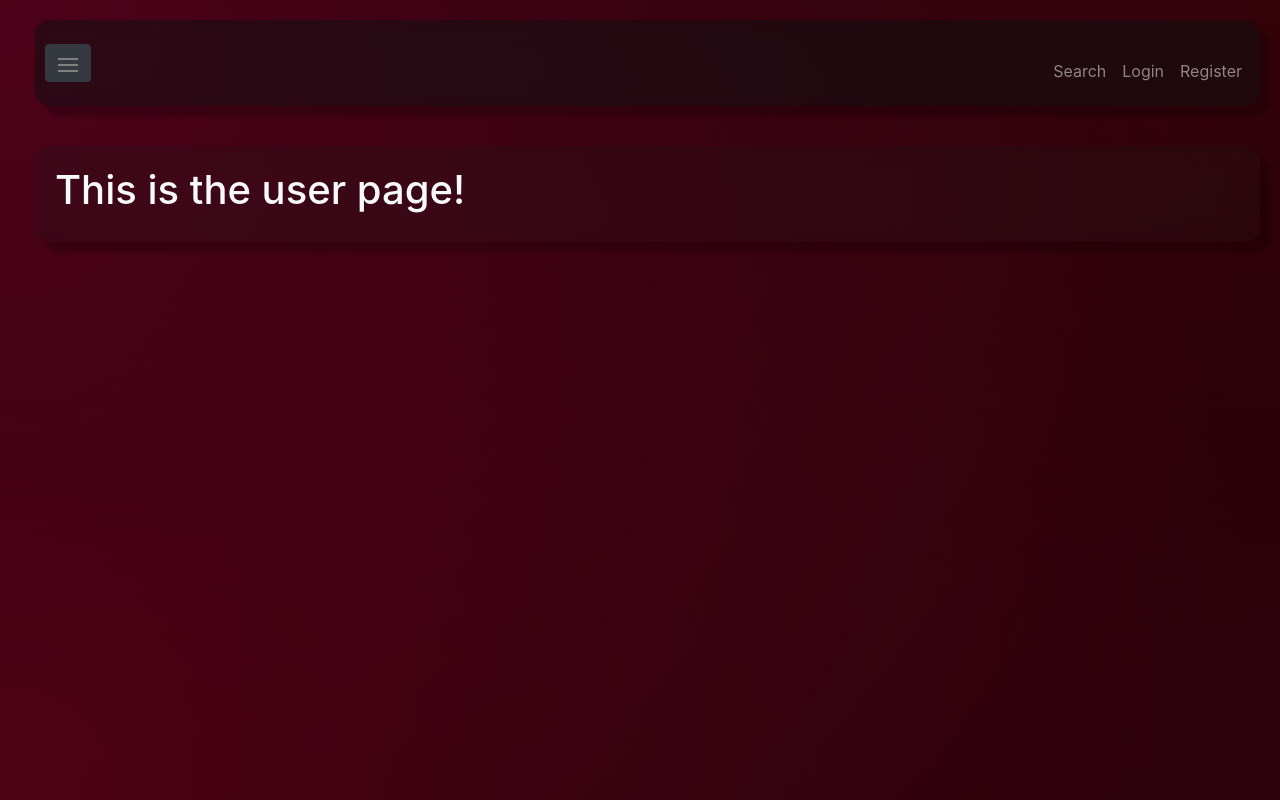
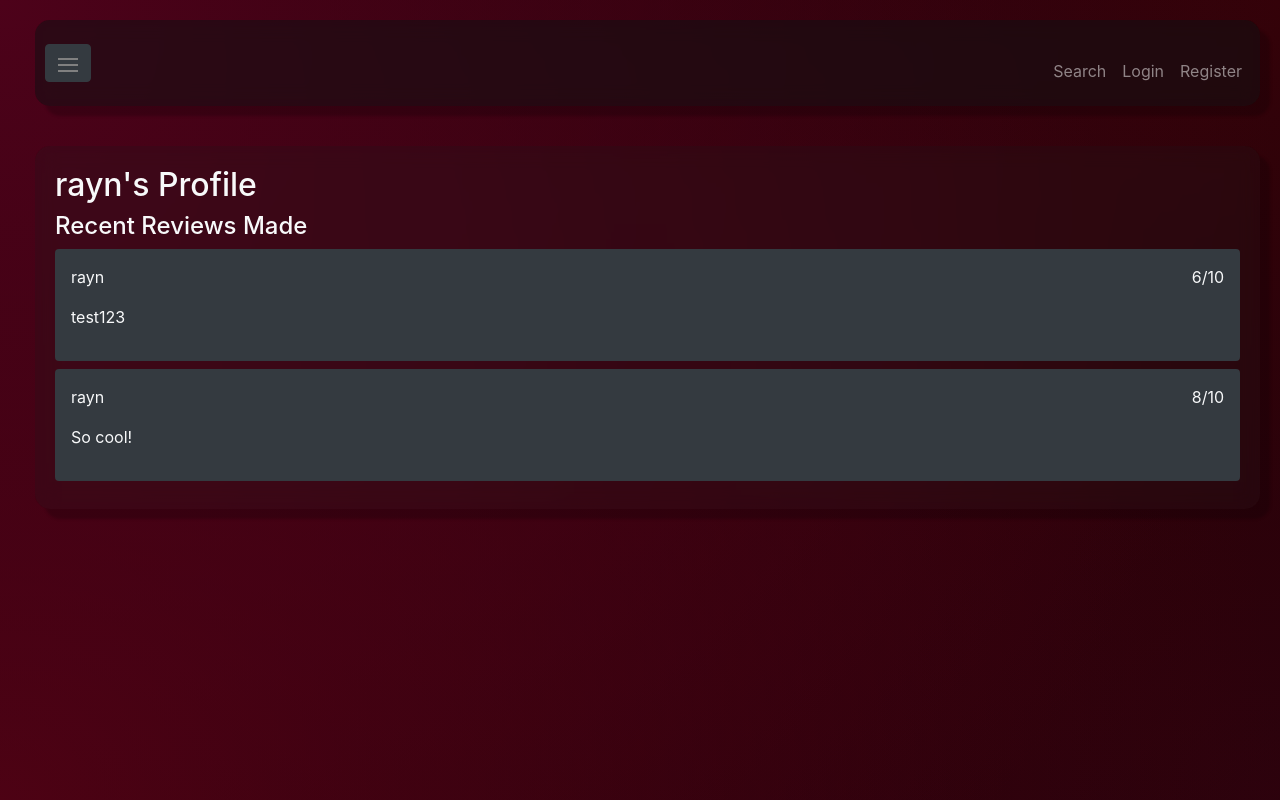
Before and after one commit to BDHoefs/CSCI313MusicReview, a Django app: page /user/2 in a window 1280 px wide. Run offline with Django 4.2, Linux system fonts and the light colour scheme; data comes from the database, SQL or seed files in the repository; both versions use the stored data as it was after the commit; some libraries are stand-ins or nearby versions.

Commit message:
User profile added

```diff
--- a/MusicReview/templates/accounts/user.html
+++ b/MusicReview/templates/accounts/user.html
@@ -1,6 +1,19 @@
-{% extends 'master.html' %} {% block title %}
+{% extends 'master.html' %}
+{% block title %}
   User - MusicReview
 {% endblock %}
 {% block content %}
-  <h1>This is the user page!</h1>
+  <h2>{{ user.username }}'s Profile</h2>
+  <h4>Recent Reviews Made</h4>
+
+  {% for review in reviews %}
+    <div class="p-3 bg-dark rounded mb-2">
+      <div style="display: flex; justify-content: space-between">
+        <p>{{ user.username }}</p>
+        <p style="margin-left: auto">{{ review.score }}/10</p>
+      </div>
+      <p>{{review.content}}</p>
+    </div>
+  {% endfor %}
+
 {% endblock %}
--- a/MusicReview/templates/music/release.html
+++ b/MusicReview/templates/music/release.html
@@ -95,7 +95,7 @@
     {% endif %} {% for review in reviews %}
     <div class="p-3 bg-dark rounded mb-2">
       <div style="display: flex; justify-content: space-between">
-        <b>{{ review.user.username }}</b>
+        <b><a class="ml-2" href={%url 'user' pk=user.id %}> {{review.user.username}} </a></b>
         <p style="margin-left: auto">{{ review.score }}/10</p>
       </div>
       <p>{{review.content}}</p>
--- a/MusicReview/views.py
+++ b/MusicReview/views.py
@@ -4,8 +4,8 @@ from django.shortcuts import render, redirect
 from django.views.decorators.csrf import requires_csrf_token
 from django.contrib.auth import authenticate, login, logout
 from django.utils import timezone
-
 from PIL import Image
+from django.contrib.auth.models import User
 
 from .accent_colors import default_colors, calculate_accent_colors
 from .forms import ImageColorForm, SearchForm, CreateUserForm, LoginForm, ReviewForm, ReleaseForm, TrackForm, ReleaseSort, ArtistForm, ReportReleaseInfo, ReportReviewForm, ReportReleaseForm, ReportArtistForm
@@ -334,7 +334,10 @@ def report_artist(request, artist_pk):
 
 def user(request, pk):
     ctx = get_ctx(request)
-    # View logic here
+    user= User.objects.get(pk = pk)
+    reviews = user.review_set.all()
+    ctx['user']=user
+    ctx['reviews']= reviews
     return render(request, 'accounts/user.html', context = ctx)
 
 def admin_reports(request):
@@ -369,5 +372,4 @@ def delete_artist(request, artist_pk):
 
 def userPage(request, release):
     ctx = get_ctx(request)
-
     return render(request, 'accounts/user?page.html', context = ctx)
```
Also changed, not shown: db.sqlite3.
